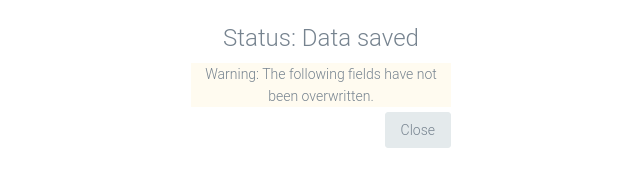
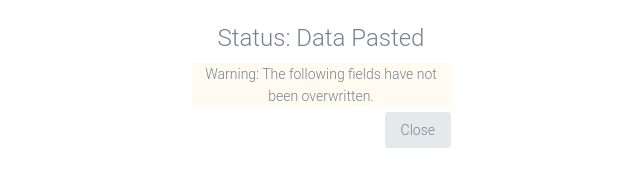
Before and after one commit to Eagle19243/LincWare-CopyPlus, a browser extension: page public/html/paste.html in a window 1280 px wide. Both pictures are taken after a click on the button "Paste". Shown: the full height of the page, 319-959 px from the left. Drawn offline with Linux system fonts and the light colour scheme.

Commit message:
change paste status label

```diff
--- a/public/html/paste.html
+++ b/public/html/paste.html
@@ -31,7 +31,7 @@
     <div class="container container-status">
         <div class="body text-center font-size-24">
             <div class="status">
-                <label>Status: Data saved</label>
+                <label>Status: Data Pasted</label>
             </div>
             <div class="warning">
                 <label class="warning-header">Warning: The following fields have not been overwritten.</label>
```
